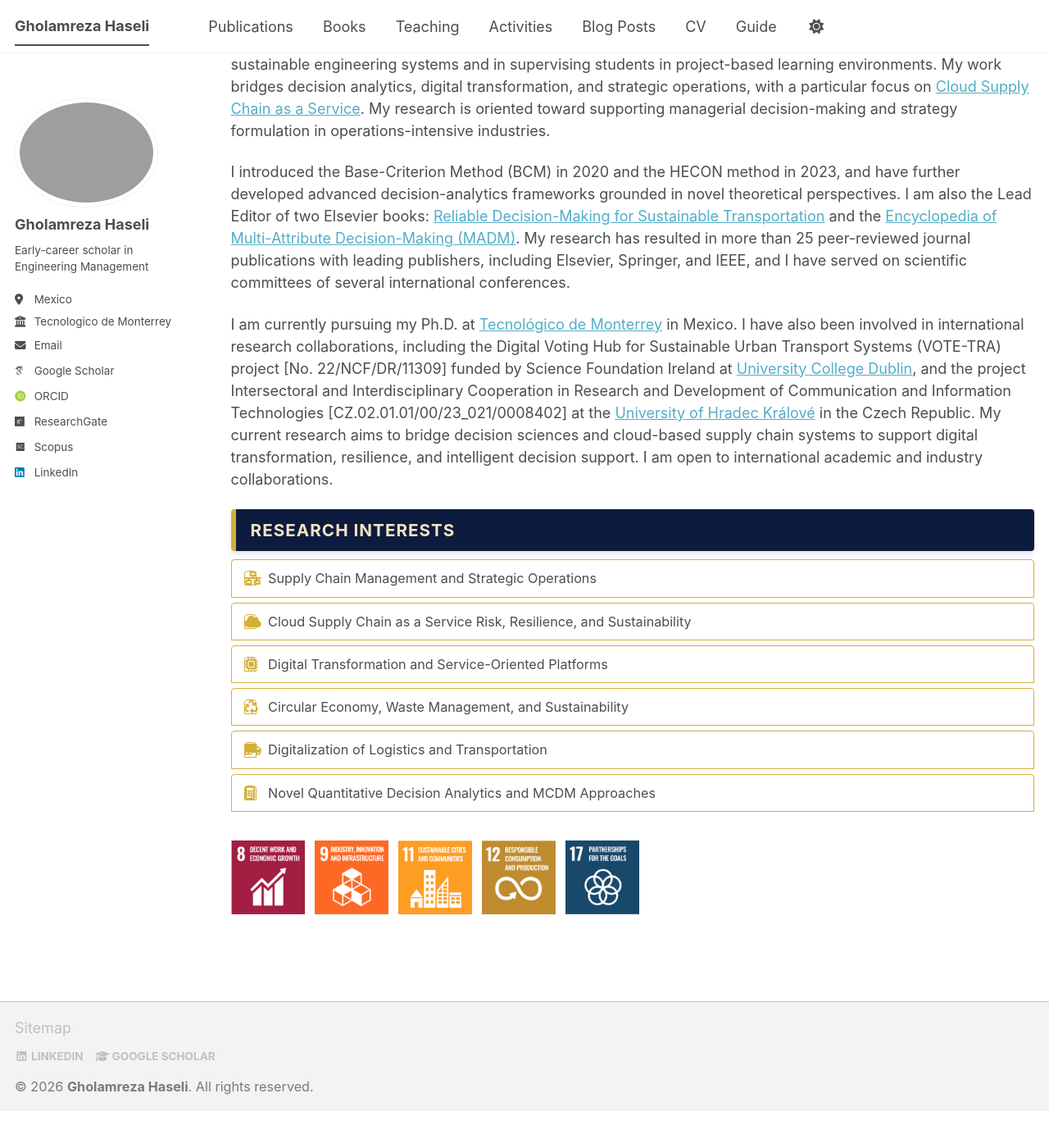
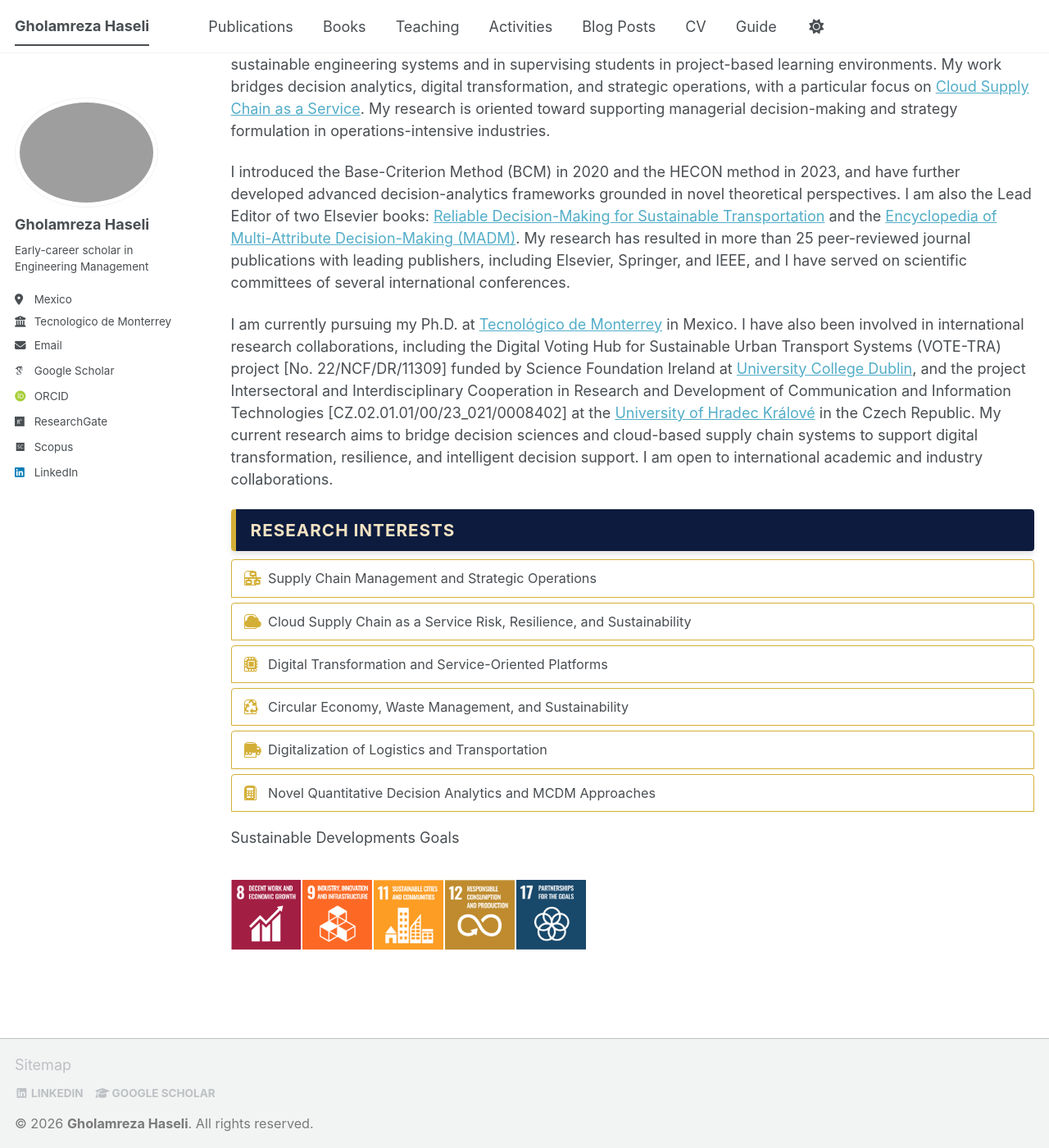
Before and after one commit to Gholamreza-Haseli/Gholamreza-Haseli.github.io, a Jekyll site: the page built from _pages/about.md, in a window 1280 px wide and 1400 px high, scrolled down 124 px. Shown: the whole window at 82% size. Built offline with Jekyll 4.4.1, drawn with Linux system fonts in a browser that asks for light colours; some web fonts are replaced; a script bundle is joined from its source files by our own code; library files that are not in the unit come from our copies; before the commit the page ends 1479 px from its top, so only the background shows below that; some of the changed lines change nothing that is shown.

Commit message:
Update about.md

```diff
--- a/_pages/about.md
+++ b/_pages/about.md
@@ -129,7 +129,7 @@ I am currently pursuing my Ph.D. at [Tecnológico de Monterrey](https://tec.mx/e
   /* کانتینر شبکه‌ای مینیمال برای تصاویر SDG */
   .sdg-image-grid {
     display: grid;
-    grid-template-columns: repeat(auto-fit, minmax(100px, 0fr)); /* چیدمان خودکار در موبایل و دسکتاپ */
+    grid-template-columns: repeat(auto-fit, minmax(85px, 0fr)); /* چیدمان خودکار در موبایل و دسکتاپ */
     gap: 2px; /* فاصله بین تصاویر */
     margin-top: 35px;
     margin-bottom: 25px;
@@ -156,6 +156,8 @@ I am currently pursuing my Ph.D. at [Tecnológico de Monterrey](https://tec.mx/e
   }
 </style>
 
+Sustainable Developments Goals
+
 <div class="sdg-image-grid">
   <div class="sdg-image-card">
     <img src="{{ site.baseurl }}/images/sdg08.png" alt="SDG 8">
```
